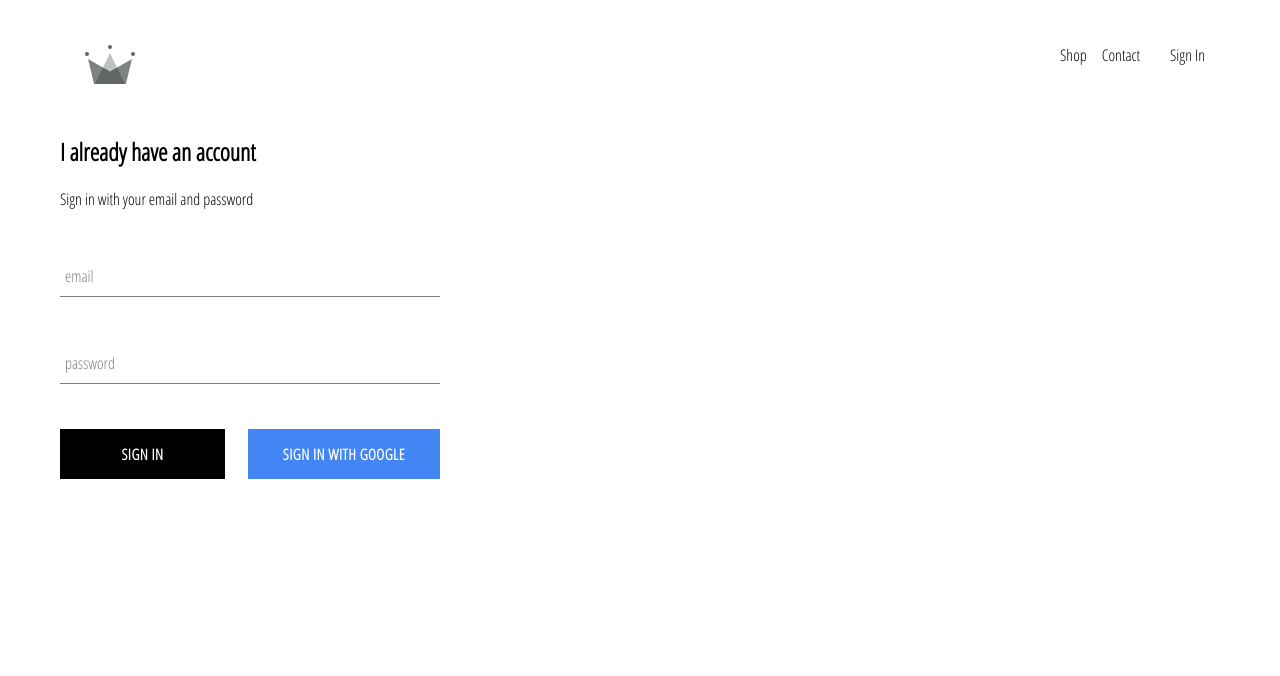
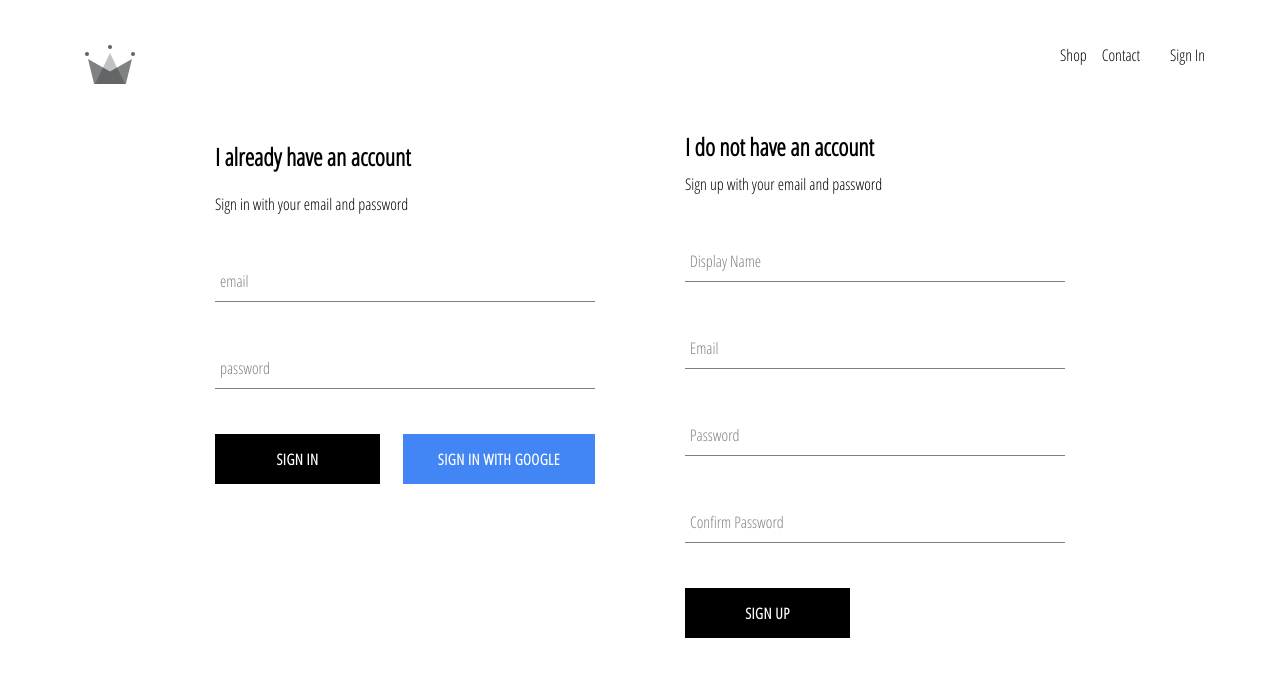
Before and after one commit to soroushysfi/react-ecommerce-shop, a React (Create React App) app: page /signin in a window 1280 px wide. Shown: the top 676 px of the page. Built offline with nearby package versions, Linux system fonts and the light colour scheme; no server answers.

Commit message:
implemented firebase utils to authenticate users with email and pass

```diff
--- a/src/App.js
+++ b/src/App.js
@@ -4,7 +4,7 @@
 import { useState } from 'react'
 
 
-import { auth } from './firebase/firebase.utils'
+import { auth, createUserProfileDocument } from './firebase/firebase.utils'
 import HomePage from './pages/homepage/homepage.component';
 import ShopPage from './pages/shop/shop.component'
 import Header from './components/header/header.component'
@@ -20,9 +20,23 @@
 
   unsubscribeFromAuth = null;
   componentDidMount () {
-    this.unsubscribeFromAuth = auth.onAuthStateChanged(user => {
-      this.setState({ currentUser: user})
-      console.log(user)
+    this.unsubscribeFromAuth = auth.onAuthStateChanged(async userAuth => {
+      if (userAuth) {
+        const userRef = await createUserProfileDocument(userAuth);
+
+        userRef.onSnapshot(snapShot => {
+          this.setState({
+            currentUser: {
+              id: snapShot.id,
+              ...snapShot.data()
+            }
+          })
+
+          console.log(this.state)
+        })
+
+      }
+      this.setState({currentUser: userAuth})
     })
   }
   componentWillUnmount () {
--- /dev/null
+++ b/src/components/sign-up/sign-up.component.jsx
@@ -0,0 +1,99 @@
+import React, { Component } from 'react'
+
+import FormInput from '../form-input/form-input.component'
+import CustomButton from '../custom-button/custom-button.component'
+
+import { auth, createUserProfileDocument } from '../../firebase/firebase.utils'
+
+import './sign-up.styles.scss'
+
+export class SignUp extends Component {
+    constructor () {
+        super();
+        this.state = {
+            displayName: '',
+            email: '',
+            password: '',
+            confirmPassword: ''
+        }
+    }
+    handleSubmit = async event => {
+        event.preventDefault();
+
+        const {displayName, email, password, confirmPassword} = this.state;
+
+        if (password !== confirmPassword) {
+            alert ("passwords don't match!");
+            return;
+        }
+        try {
+            const {user} = await auth.createUserWithEmailAndPassword(email, password)
+
+            createUserProfileDocument(user, {displayName});
+
+            this.setState({
+                displayName: '',
+                email: '',
+                password: '',
+                confirmPassword: ''
+            })
+
+        } catch(e) {
+            console.error(e)
+        }
+
+    }
+
+    handleChange = event => {
+        const {name, value} = event.target;
+
+        this.setState({ [name]: value})
+    }
+    render() {
+        const { displayName, email, password, confirmPassword } = this.state;
+        return (
+            <div className='sign-up'>
+                <h2 className='title'>I do not have an account</h2>
+                <span>Sign up with your email and password</span>
+                <form className='sign-up-form' onSubmit={this.handleSubmit}>
+                <FormInput
+                    type='text'
+                    name='displayName'
+                    value={displayName}
+                    onChange={this.handleChange}
+                    label='Display Name'
+                    required
+                    />
+                    <FormInput
+                    type='email'
+                    name='email'
+                    value={email}
+                    onChange={this.handleChange}
+                    label='Email'
+                    required
+                    />
+                       <FormInput
+                    type='password'
+                    name='password'
+                    value={password}
+                    onChange={this.handleChange}
+                    label='Password'
+                    required
+                    />
+                    <FormInput
+                    type='password'
+                    name='confirmPassword'
+                    value={confirmPassword}
+                    onChange={this.handleChange}
+                    label='Confirm Password'
+                    required
+                    />
+                    <CustomButton type='submit'> Sign Up</CustomButton>
+
+                </form>
+            </div>
+        )
+    }
+}
+
+export default SignUp
--- /dev/null
+++ b/src/components/sign-up/sign-up.styles.scss
@@ -0,0 +1,9 @@
+.sign-up {
+    display: flex;
+    flex-direction: column;
+    width: 380px;
+
+    .title {
+        margin: 10px 0;
+    }
+}
--- a/src/firebase/firebase.utils.js
+++ b/src/firebase/firebase.utils.js
@@ -12,6 +12,36 @@
     measurementId: "G-2DFYFVEJEN"
   };
 
+
+export const createUserProfileDocument = async (userAuth, additionalData) => {
+  if (!userAuth) {
+    return
+  }
+
+const userRef = firestore.doc(`users/${userAuth.uid}`);
+
+
+const snapShot = await userRef.get()
+
+if (!snapShot.exists) {
+  const {displayName, email } = userAuth;
+  const createdAt = new Date();
+
+  try {
+    await userRef.set({
+      displayName,
+      email,
+      createdAt,
+      ...additionalData
+    })
+  } catch (e) {
+    console.log('error creating user', e.message);
+  }
+}
+
+return userRef;
+
+}
 firebase.initializeApp(config);
 
 export const auth = firebase.auth();
--- a/src/pages/sign-in-and-sign-up/sign-in-and-sign-up.component.jsx
+++ b/src/pages/sign-in-and-sign-up/sign-in-and-sign-up.component.jsx
@@ -1,11 +1,12 @@
 import SignIng from '../../components/sign-in/sign-in.component'
+import SignUp  from '../../components/sign-up/sign-up.component'
 
 import './sign-in-and-sign-up.styles.scss'
 const SignInAndSignUpPage = () => {
     return (
         <div className='sign-in-and-sign-up'>
             <SignIng />
-
+            <SignUp />
         </div>
     )
 }
--- a/src/pages/sign-in-and-sign-up/sign-in-and-sign-up.styles.scss
+++ b/src/pages/sign-in-and-sign-up/sign-in-and-sign-up.styles.scss
@@ -0,0 +1,6 @@
+.sign-in-and-sign-up {
+    width: 850px;
+    display: flex;
+    justify-content: space-between;
+    margin: 30px auto;
+}
```
